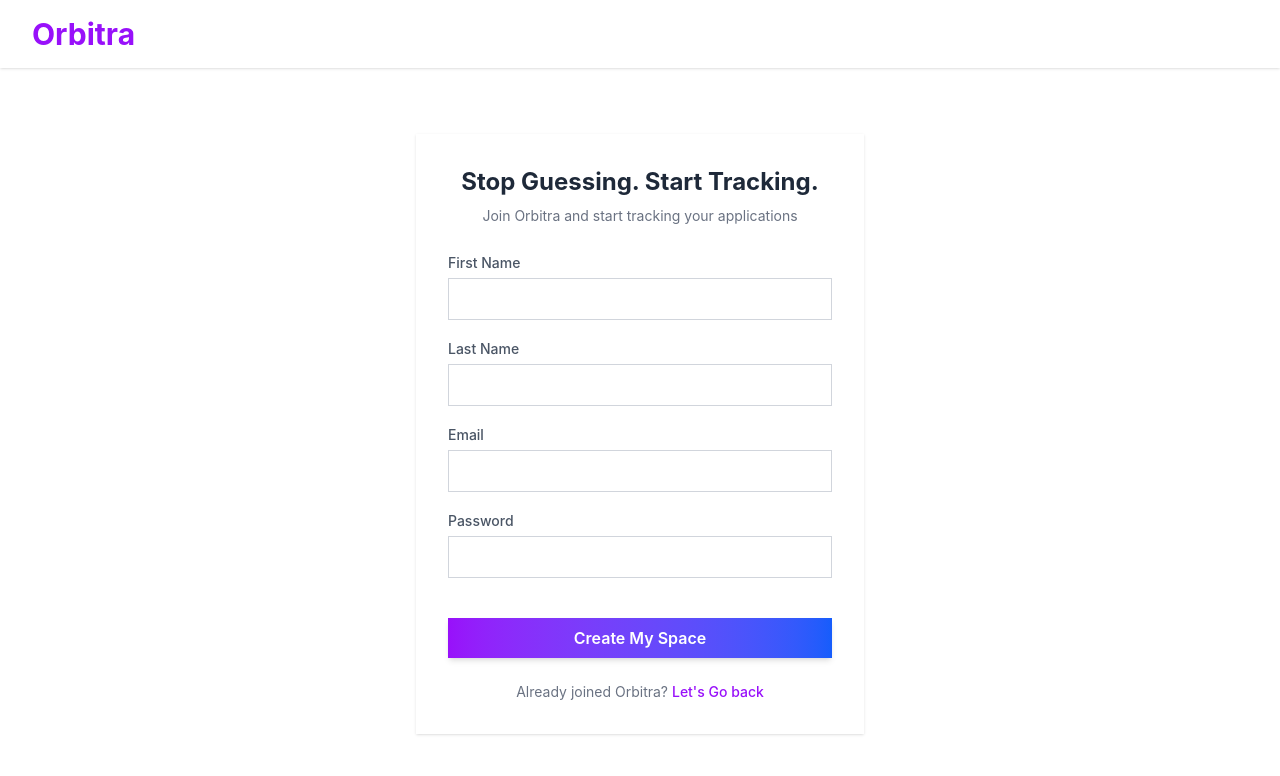
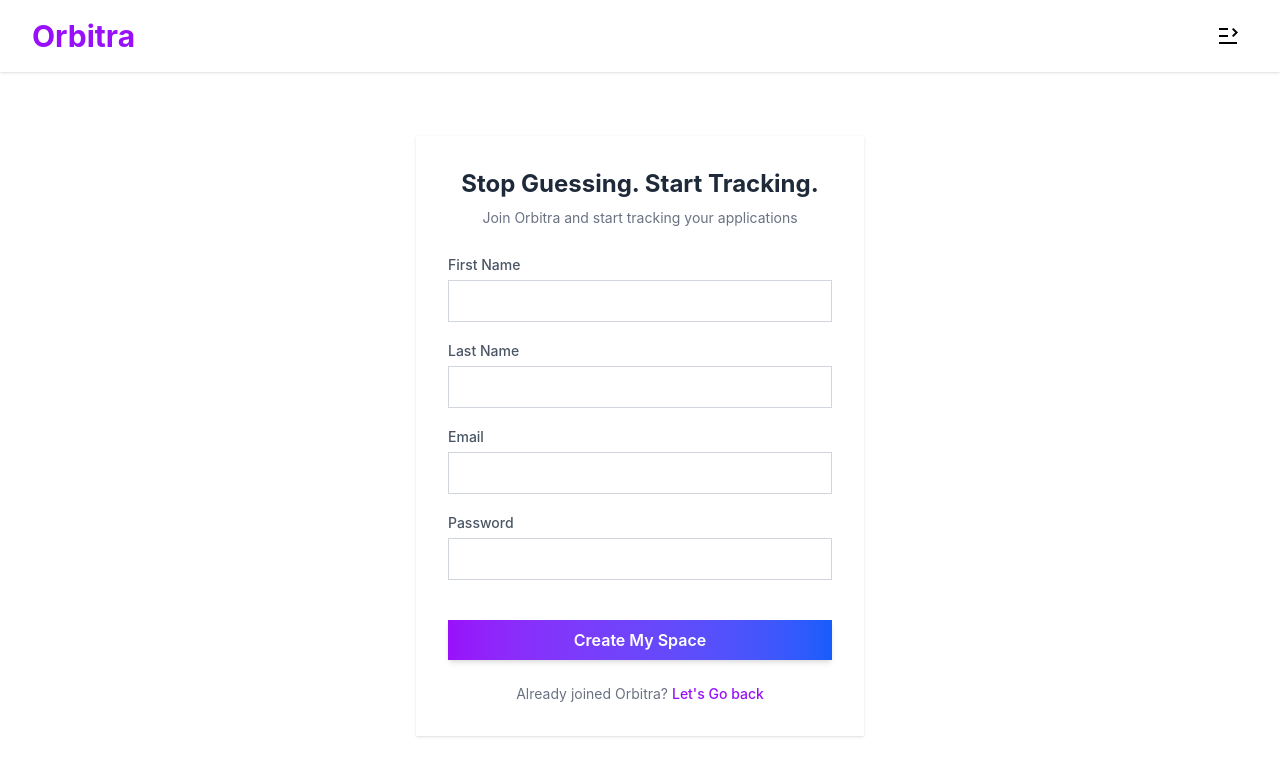
Before and after one commit to umanagendrakumar/Project-Orbitra-Frontend, a React (Vite) app: page /register in a window 1280 px wide. Shown: the top 776 px of the page. Built offline with nearby package versions, Linux system fonts and the light colour scheme; no server answers.

Commit message:
icon and profile side bar added

```diff
--- a/src/components/Navbar.jsx
+++ b/src/components/Navbar.jsx
@@ -1,37 +1,39 @@
-import { useDispatch, useSelector } from "react-redux";
-import api from "../utils/axios";
-import { clearUser } from "../store/userSlice";
-import { useNavigate } from "react-router-dom";
-import { clearJobApplications } from "../store/jobAppSlice";
+import { useSelector } from "react-redux";
+import Logout from "./Logout";
+import { useState } from "react";
+import { RiMenuUnfold2Line } from "react-icons/ri";
+import { RiMenuUnfoldLine } from "react-icons/ri";
 
 const Navbar = () => {
-  const dispatch = useDispatch();
-  const navigate = useNavigate();
-
   const user = useSelector((store) => store.user);
 
-  const handleSignOut = async () => {
-    try {
-      await api.post("/logout");
-      dispatch(clearUser());
-      dispatch(clearJobApplications());
-      navigate("/");
-    } catch (error) {
-      console.error("Error signing out:", error.response);
-    }
-  }
+  const [profileVisible, setProfileVisible] = useState(false);
 
   return (
-    <nav className="sm:px-8 px-4 py-4 shadow-sm bg-white flex justify-between">
+    <nav className="sm:px-8 px-4 py-4 shadow-sm bg-white flex justify-between items-center">
       <h1 className="text-3xl font-bold text-purple-600">Orbitra</h1>
-      {user && (
-        <button
-          onClick={handleSignOut}
-          className=" sm:text-lg text-sm font-medium text-red-500 cursor-pointer hover:text-red-700 transition"
-        >
-          Leave Orbit
-        </button>
-      )
+      {
+        <div className="relative">
+          <button
+            className="text-2xl cursor-pointer p-2"
+            onClick={() => setProfileVisible(!profileVisible)}
+          >
+            {profileVisible ? <RiMenuUnfold2Line /> : <RiMenuUnfoldLine />}
+          </button>
+
+          <div
+            className={`absolute right-0 mt-2 bg-white shadow-md flex flex-col text-left p-4 z-50 ${profileVisible ? "block" : "hidden"
+              }`}
+          >
+            <h1 className="font-semibold">
+              {user?.lastName} {user?.firstName}
+            </h1>
+            <h1 className="text-sm text-gray-500 mb-4">
+              {user?.email}
+            </h1>
+            <Logout />
+          </div>
+        </div>
       }
     </nav>
   );
```
